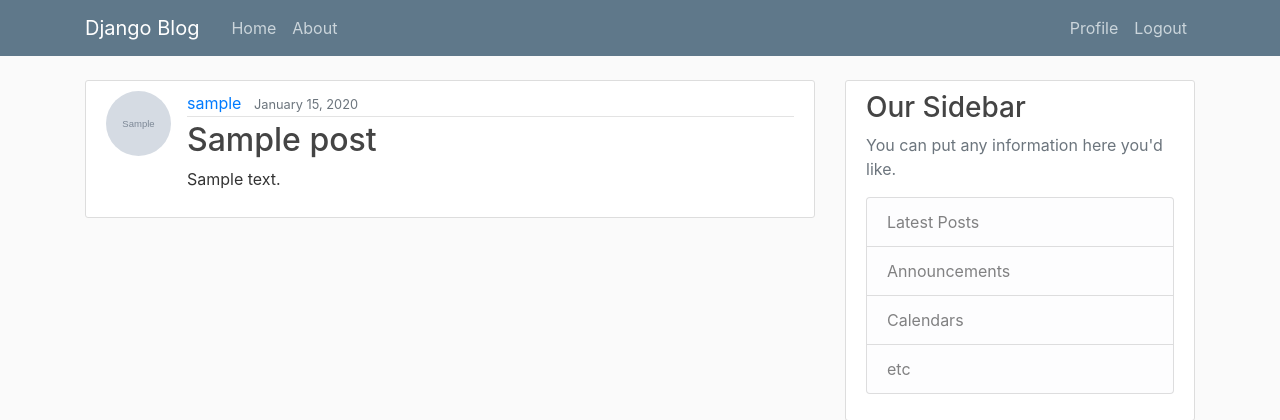
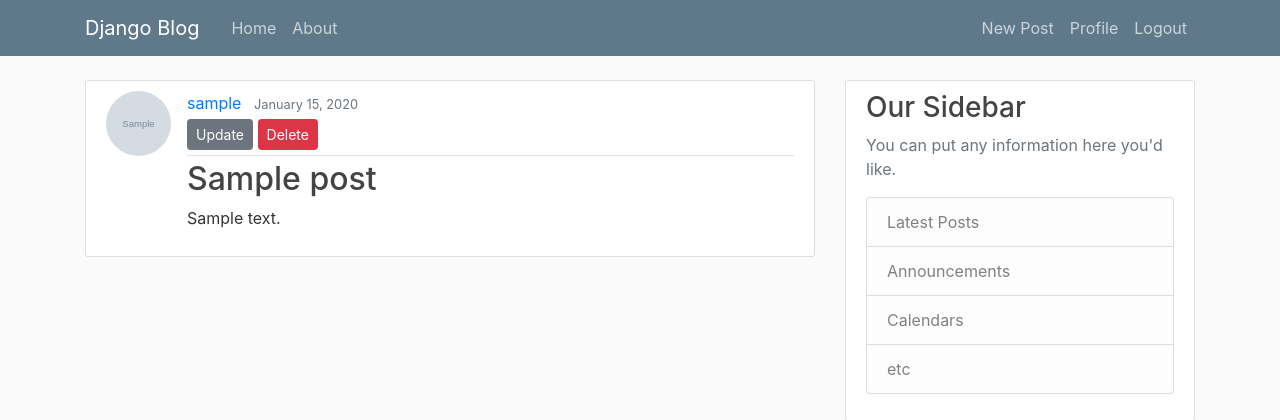
Before and after one commit to meghaggarwal/Blog-Web-Application, a Django app: page /post/1/ in a window 1280 px wide. Shown: the top 420 px of the page. Run offline with Django 3.2, Linux system fonts and the light colour scheme; a user stored in the database is signed in; tables that the repository leaves empty hold one stand-in row (values such as "Sample post"); grey boxes marked "Sample" are stand-in pictures; some libraries are stand-ins or nearby versions.

Commit message:
Updated Post Model

```diff
--- a/dashboard/blog/models.py
+++ b/dashboard/blog/models.py
@@ -1,6 +1,7 @@
 from django.db import models
 from django.utils import timezone
 from django.contrib.auth.models import User
+from django.urls import reverse
 
 class Post(models.Model):
     title = models.CharField(max_length = 100)
@@ -10,3 +11,6 @@ class Post(models.Model):
 
     def __str__(self):
         return self.title
+
+    def get_absolute_url(self):
+        return reverse('post-detail', kwargs={'pk':self.pk})
--- a/dashboard/blog/templates/blog/base.html
+++ b/dashboard/blog/templates/blog/base.html
@@ -37,7 +37,8 @@
         </div>
         <!-- Navbar Right Side -->
         <div class="navbar-nav">
-          {% if user.is_authenticated %}
+          {% if request.user.is_authenticated %}
+            <a class="nav-item nav-link" href="{% url 'post-create' %}">New Post</a>
             <a class="nav-item nav-link" href="{% url 'profile' %}">Profile</a>
             <a class="nav-item nav-link" href="{% url 'logout' %}">Logout</a>
           {% else %}
--- a/dashboard/blog/templates/blog/post_detail.html
+++ b/dashboard/blog/templates/blog/post_detail.html
@@ -6,6 +6,12 @@
         <div class="article-metadata">
             <a class="mr-2" href="#">{{ object.author }}</a>
             <small class="text-muted">{{ object.date_posted |date:"F d, Y" }}</small>
+            {% if object.author == request.user %}
+            <div>
+                <a class="btn btn-secondary btn-sm mt-1 mb-1" href="{% url 'post-update' object.id %}">Update</a>
+                <a class="btn btn-danger btn-sm mt-1 mb-1" href="{% url 'post-delete' object.id %}">Delete</a>
+            </div>
+              {% endif %}
         </div>
         <h2 class="article-title" href="#">{{ object.title }}</h2>
         <p class="article-content">{{ object.content }}</p>
--- a/dashboard/blog/urls.py
+++ b/dashboard/blog/urls.py
@@ -1,11 +1,13 @@
 from django.contrib import admin
 from django.urls import path
 from . import views
-from .views import PostListView, PostDetailView, PostCreateView
+from .views import PostListView, PostDetailView, PostCreateView, PostUpdateView, PostDeleteView
 
 urlpatterns = [
     path('', PostListView.as_view(), name='blog-home'),
     path('post/<int:pk>/', PostDetailView.as_view(), name='post-detail'),
     path('post/new/', PostCreateView.as_view(), name='post-create'),
     path('about/', views.about, name='blog-about'),
+    path('post/<int:pk>/update/', PostUpdateView.as_view(), name='post-update'),
+    path('post/<int:pk>/delete/', PostDeleteView.as_view(), name='post-delete'),
 ]
--- a/dashboard/blog/views.py
+++ b/dashboard/blog/views.py
@@ -1,7 +1,8 @@
 from django.shortcuts import render
 from django.http import HttpResponse
 from .models import Post
-from django.views.generic import ListView, DetailView, CreateView
+from django.views.generic import ListView, DetailView, CreateView, UpdateView, DeleteView
+from django.contrib.auth.mixins import LoginRequiredMixin, UserPassesTestMixin
 # Create your views here.
 
 
@@ -22,9 +23,39 @@ class PostListView(ListView):
 class PostDetailView(DetailView):
     model = Post
 
-class PostCreateView(CreateView):
+class PostCreateView(LoginRequiredMixin, CreateView):
     model = Post
     fields = ['title', 'content']
+
+    def form_valid(self, form):
+        form.instance.author = self.request.user
+        return super().form_valid(form)
+
+class PostUpdateView(LoginRequiredMixin, UserPassesTestMixin, UpdateView):
+    model = Post
+    fields = ['title', 'content']
+
+    def form_valid(self, form):
+        form.instance.author = self.request.user
+        return super().form_valid(form)
+
+    def test_func(self):
+        post = self.get_object()
+        if self.request.user == post.author:
+            return True
+        return False
+
+
+class PostDeleteView(LoginRequiredMixin, UserPassesTestMixin, DeleteView):
+    model = Post
+    success_url = '/'
+
+    def test_func(self):
+        post = self.get_object()
+        if self.request.user == post.author:
+            return True
+        return False
+
 
 def about(request):
     context = {
--- a/dashboard/users/models.py
+++ b/dashboard/users/models.py
@@ -3,14 +3,14 @@ from django.contrib.auth.models import User
 from PIL import Image
 
 class Profile(models.Model):
-    user = models.OneToOneField(User, on_delete=models.CASCADE)
+    useR = models.OneToOneField(User, on_delete=models.CASCADE)
     image = models.ImageField(default='default.jpg', upload_to='profile_pics')
 
     def __str__(self):
-        return f'{self.user.username} Profile'
+        return f'{self.useR.username} Profile'
 
-    def save(self):
-        super().save()
+    def save(self, **kwargs):
+        super().save(**kwargs)
 
         img = Image.open(self.image.path)
 
--- a/dashboard/users/signals.py
+++ b/dashboard/users/signals.py
@@ -6,7 +6,7 @@ from .models import Profile
 @receiver(post_save, sender=User)
 def create_profile(sender, instance, created, **kwargs):
     if created:
-        Profile.objects.create(user= instance)
+        Profile.objects.create(useR=instance)
 
 
 @receiver(post_save, sender=User)
```
Also changed, not shown: dashboard/blog/templates/blog/post_confirm_delete.html (added, +16 -0 lines).
